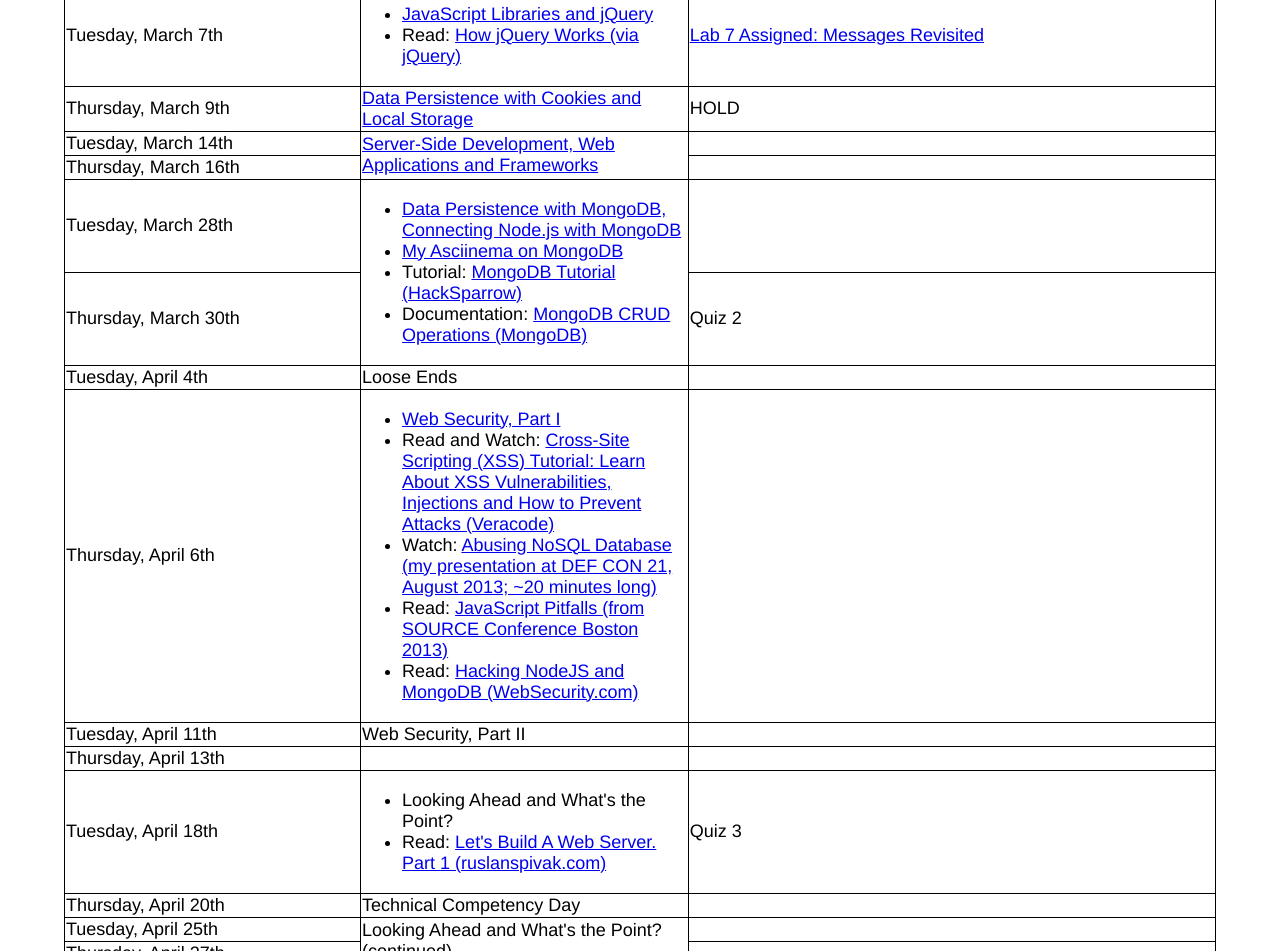
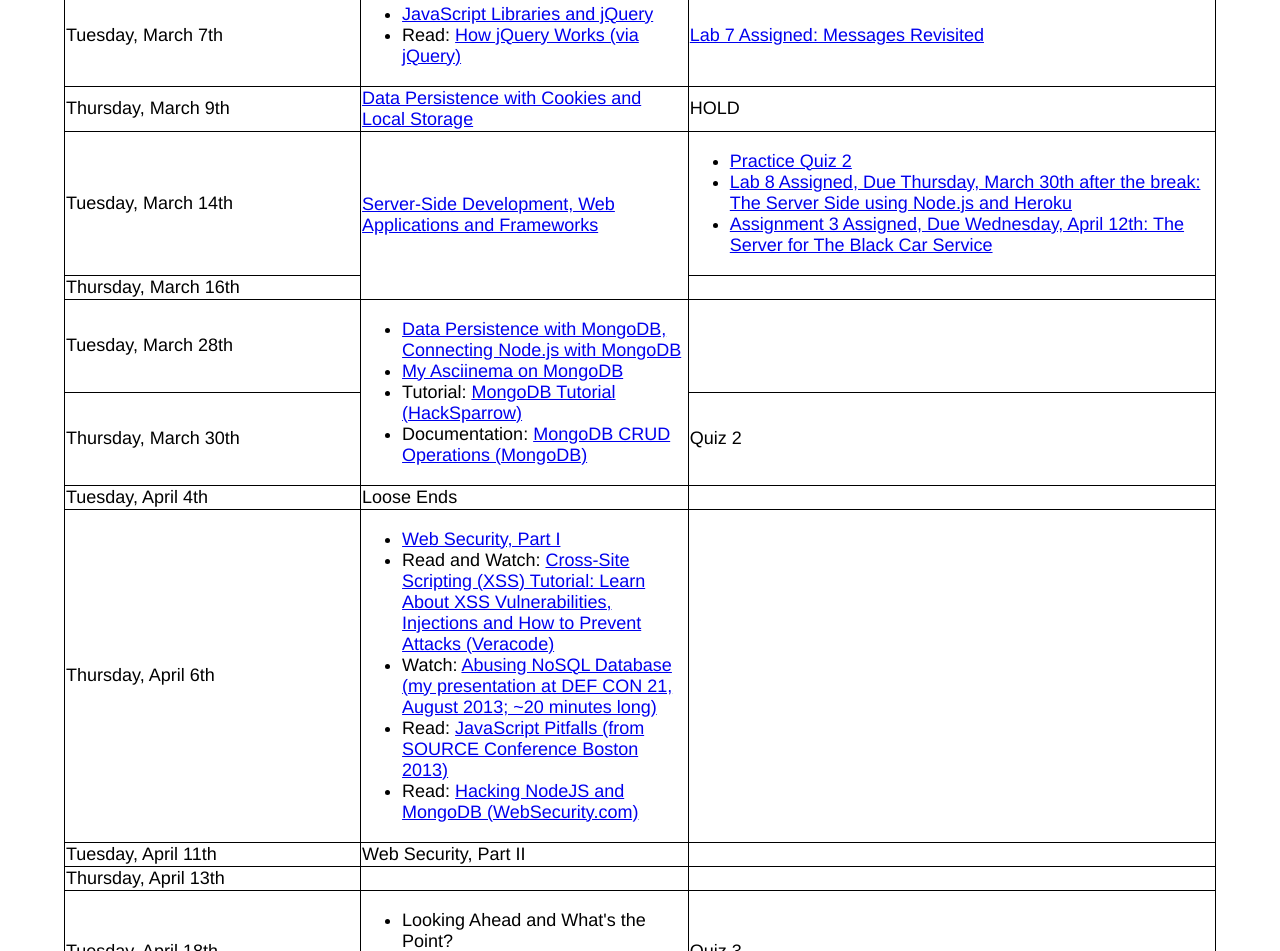
Before and after one commit to SookritM/WebProgramming, a plain HTML site: page index.html in a window 1280 px wide. Shown: the part 3960-4911 px from the top of the page. Drawn offline with Linux system fonts and the light colour scheme.

Commit message:
Posted lab 8, Assignment 2, practice quiz 2

```diff
--- a/index.html
+++ b/index.html
@@ -258,7 +258,13 @@
 <tr>
 <td>Tuesday, March 14th</td>
 <td rowspan="2"><a href="notes/nodejs.html">Server-Side Development, Web Applications and Frameworks</a></td>
-<td>&nbsp;</td>
+<td>
+	<ul>
+		<li><a href="assignments/q2_practice.pdf">Practice Quiz 2</a></li>
+		<li><a href="assignments/lab-nodejsheroku.html">Lab 8 Assigned, Due Thursday, March 30th after the break: The Server Side using Node.js and Heroku</a></li>
+		<li><a href="assignments/a3.html">Assignment 3 Assigned, Due Wednesday, April 12th: The Server for The Black Car Service</a></li>
+	</ul>
+</td>
 </tr>
 <tr>
 <td>Thursday, March 16th</td>
```
Also changed, not shown: 1 other file.
